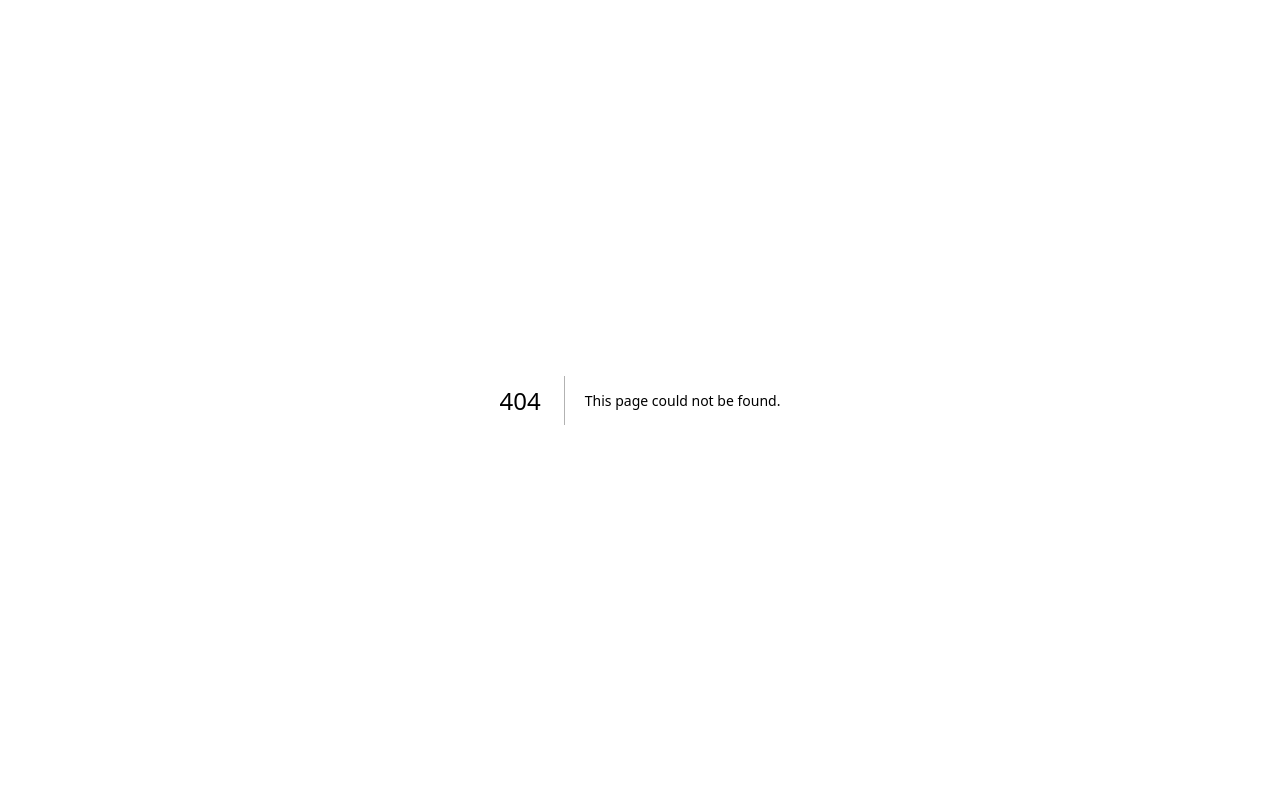
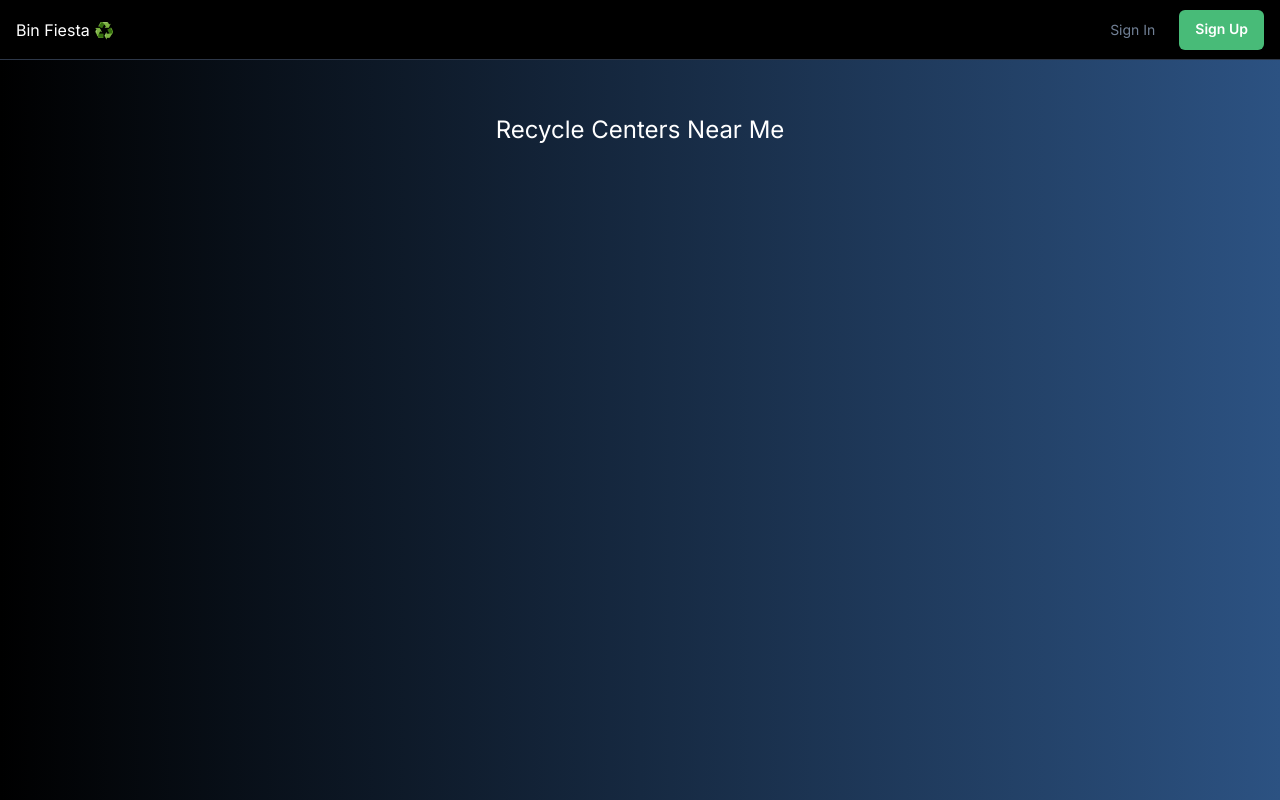
Before and after one commit to yulijasso/binfiesta, a Next.js app: page /recycleCenters in a window 1280 px wide. Before the commit this address had no page. Built offline with nearby package versions, Linux system fonts and the light colour scheme.

Commit message:
recycle centers page created

```diff
--- /dev/null
+++ b/app/recycleCenters/page.js
@@ -0,0 +1,43 @@
+// get user's location if they allow it
+// check for nearest recycle center
+// get nearest recycle centers
+// display nearest recycle centers
+// when user clicks on recycle center option --> take them to Google maps
+
+
+
+import WithSubnavigation from '@/components/HomeNav'
+
+import {  Text, Flex, Box } from '@chakra-ui/react'
+
+export default function RecycleCenters() {
+  return (
+    <>
+      <Flex
+        direction="column"
+        align="center"
+        justify="flex-start"
+        w="100vw"
+        minH="100vh"
+        bgGradient="linear(to-r, black, blue.700)"
+        color="white"
+        textAlign="center"
+        overflow="hidden"
+        pt={12}
+      >
+        <Box w="full">
+          <WithSubnavigation />
+        </Box>
+
+        <Text
+        fontSize="2xl"
+        mt={16}
+        >
+
+          Recycle Centers Near Me
+        </Text>
+
+        </Flex>
+    </>
+  );
+}
```
Also changed, not shown: app/page.js (line endings or trailing spaces).
